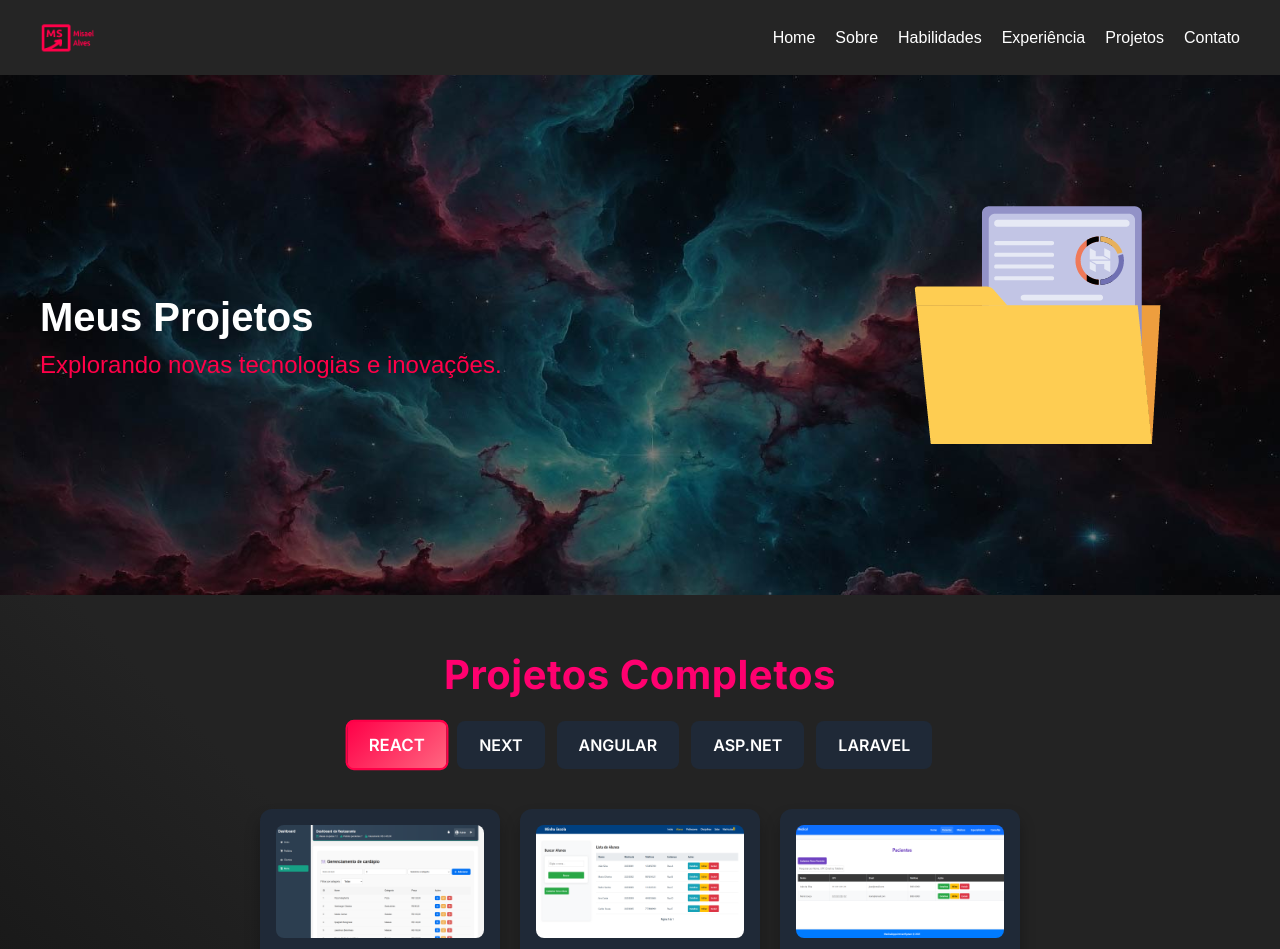
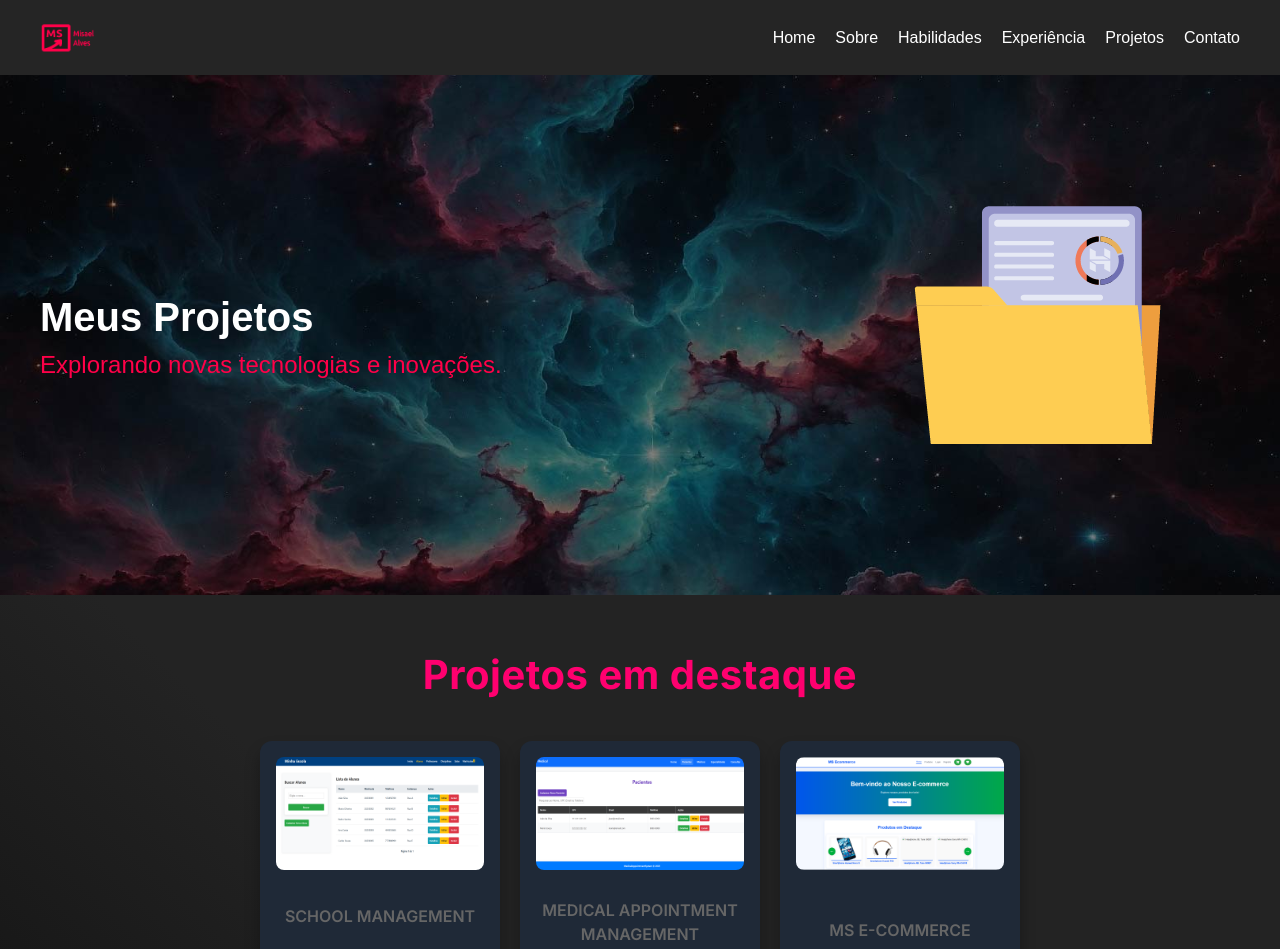
Before and after one commit to misaelalves99/misael-alves-portfolio-next, a Next.js app: page /projects in a window 1280 px wide. Shown: the top 949 px of the page. Built offline with nearby package versions, Linux system fonts and the light colour scheme.

Commit message:
feat: focus projects page on curated Next.js work

```diff
--- a/src/app/projects/page.tsx
+++ b/src/app/projects/page.tsx
@@ -1,28 +1,17 @@
 // app/projects/page.tsx
 
-"use client";
-
-import { useState } from "react";
 import styles from "./ProjectsPage.module.css";
 import HeroProjects from "../components/projects/ProjectHero";
-import ProjectsFilterFull from "../components/projects/ProjectFilterFull";
 import ProjectListFull from "../components/projects/ProjectListFull";
 
 export default function ProjectsPage() {
-  const [selectedCategoryComplete, setSelectedCategoryComplete] = useState("react");
-
   return (
     <section className={styles.sectionProjects}>
       <HeroProjects />
 
-      {/* Projetos Completos */}
       <div className={styles.sectionItemProjects}>
-        <h3 className={styles.sectionTitle}>Projetos Completos</h3>
-        <ProjectsFilterFull
-          selected={selectedCategoryComplete}
-          setSelected={setSelectedCategoryComplete}
-        />
-        <ProjectListFull selectedCategory={selectedCategoryComplete} />
+        <h3 className={styles.sectionTitle}>Projetos em destaque</h3>
+        <ProjectListFull selectedCategory="next" />
       </div>
     </section>
   );
```
